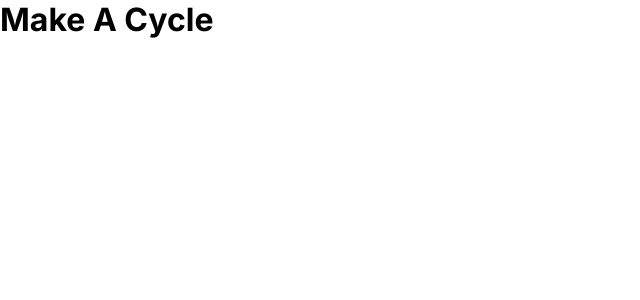
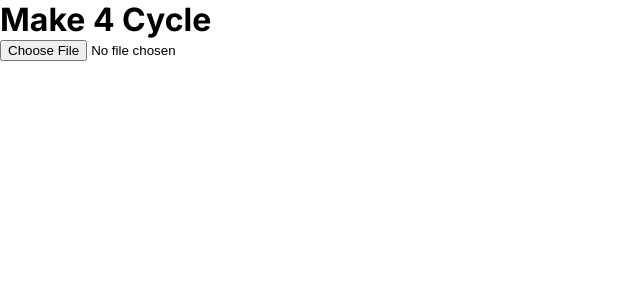
Before and after one commit to JeLee-river/make-4-cycle, a Next.js app: page / in a window 1280 px wide. Shown: the top 300 px of the page, without its empty margins (0-640 px from the left). Built offline with nearby package versions, Linux system fonts and the light colour scheme.

Commit message:
:sparkles: 임시 Home 페이지 렌더링
임시 Home 페이지 렌더링

```diff
--- a/src/app/page.tsx
+++ b/src/app/page.tsx
@@ -1,10 +1,12 @@
 import Image from 'next/image';
 import styles from './page.module.css';
+import ImageUploader from './components/ImageUploader';
 
 export default function Home() {
   return (
     <main>
-      <h1>Make A Cycle</h1>
+      <h1>Make 4 Cycle</h1>
+      <ImageUploader />
     </main>
   );
 }
```
